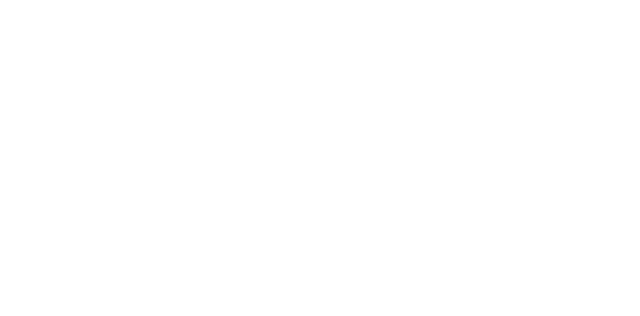
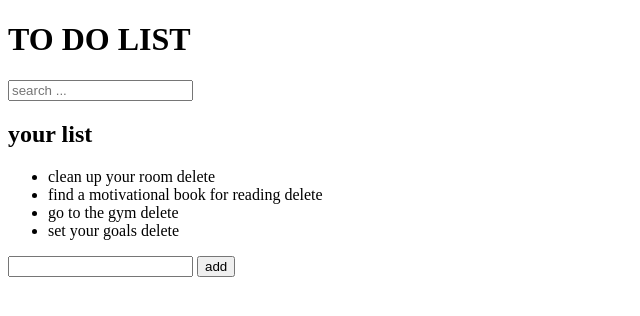
Before and after one commit to AmirTaki/to-do-card-js, a plain HTML site: page index.html in a window 1280 px wide. Shown: the whole page, without its empty margins (0-640 px from the left). Drawn offline with Linux system fonts and the light colour scheme.

Commit message:
add index.html at project

```diff
--- a/index.html
+++ b/index.html
@@ -7,6 +7,43 @@
     <title>Document</title>
 </head>
 <body>
+      <header>
+        <h1 id = 'header-title'>TO DO LIST</h1>
+        <form action="" id = 'search-form'>
+            <input type="text" name = '' id = '' placeholder="search ...">
+        </form>
+    </header>
+    <main>
+        <h2>your list</h2>
+        <ul id = 'to-do-list'>
+
+            <li class = 'to-do-item'>
+                <span class ='title'>clean up your room</span>
+                <span class = 'delete-btn'>delete</span>
+            </li>
+
+            <li class = 'to-do-item'>
+                <span class ='title'>find a motivational book for reading</span>
+                <span class = 'delete-btn'>delete</span>
+            </li>
+
+            <li class = 'to-do-item'>
+                <span class ='title'>go to the gym</span>
+                <span class = 'delete-btn'>delete</span>
+            </li>
+
+            <li class = 'to-do-item'>
+                <span class ='title'>set your goals</span>
+                <span class = 'delete-btn'>delete</span>
+            </li>
+        </ul>
+
+    </main>
+
+    <form id  = 'add-form'>
+        <input type="text" class = 'input_text' >
+        <button  class = 'submit'>add</button>
+    </form>
     <script src = "./src/scritp.js"></script>
 </body>
 </html>
```
